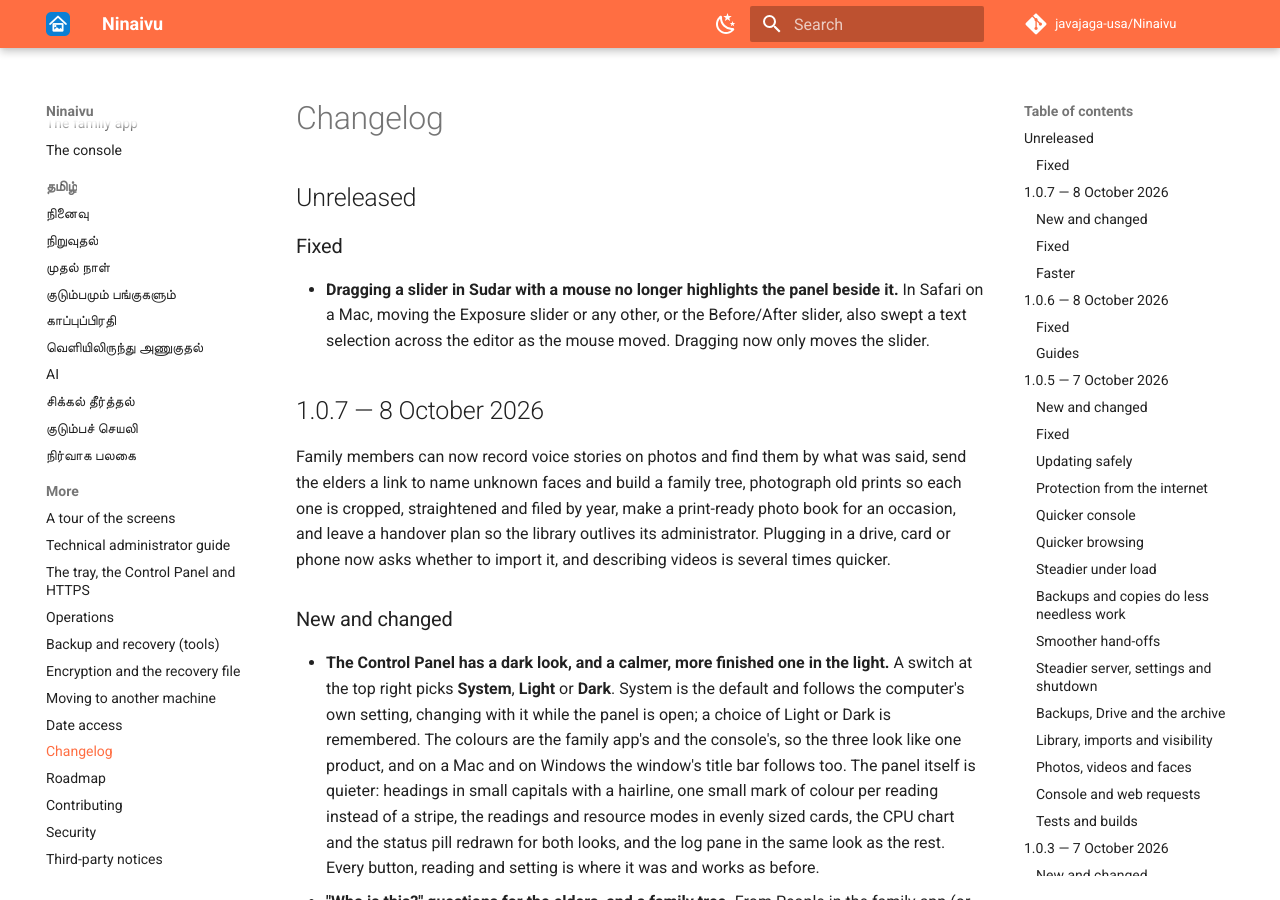
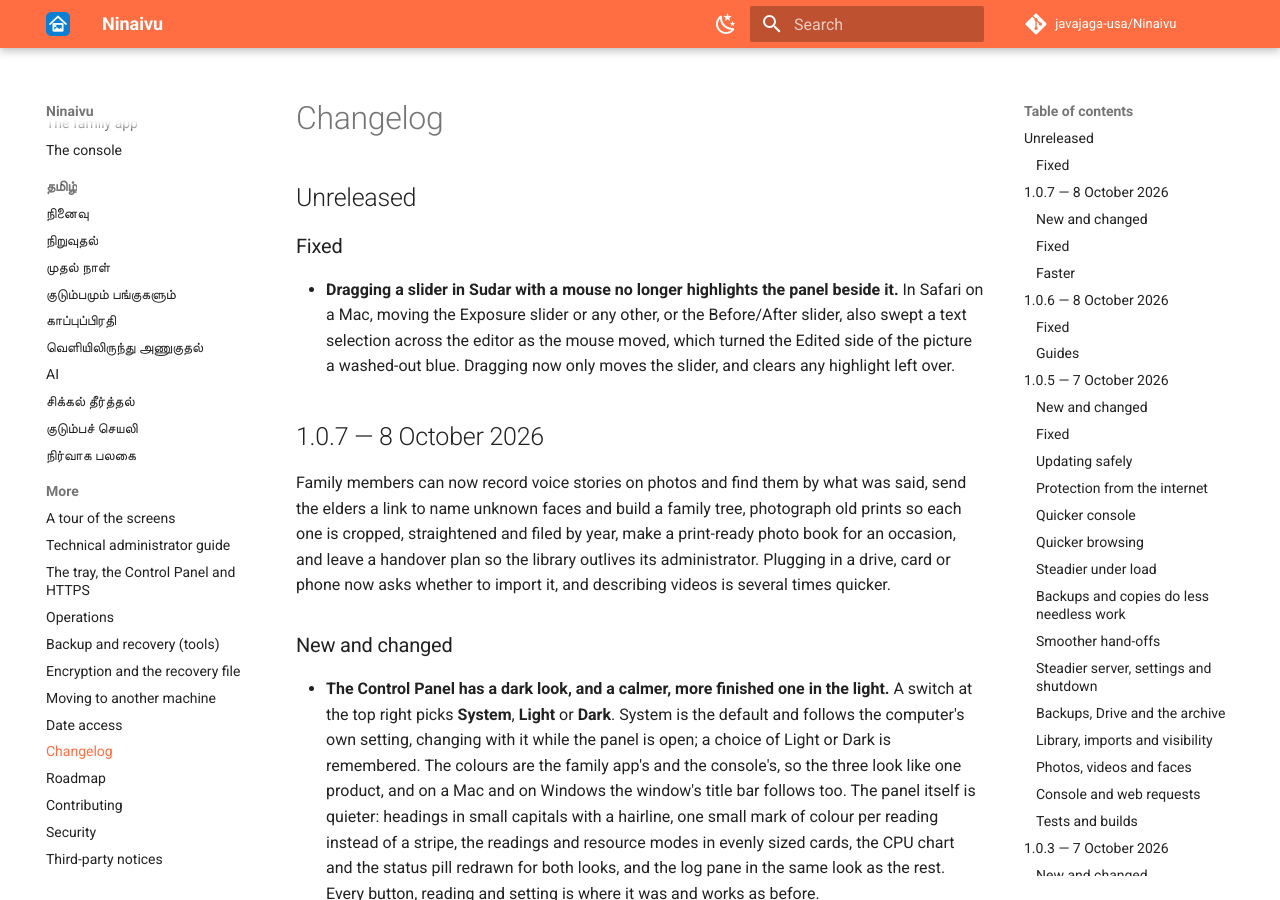
Before and after one commit to javajaga-usa/Ninaivu, an MkDocs documentation site: the page built from docs/CHANGELOG.md, in a window 1280 px wide and 900 px high. Built offline with MkDocs 1.6.1 and Material for MkDocs 9.7.7, drawn with Linux system fonts in a browser that asks for light colours; comment, search, counter and statistics services are not loaded.

Commit message:
Sudar: pressing a slider also clears a highlight left over the picture
Co-Authored-By: Claude Opus 5.5 (1M context) <noreply@anthropic.com>
Claude-Session: https://claude.ai/code/session_01TW8Jmk9BLjSb9psVxosmDW

```diff
--- a/docs/CHANGELOG.md
+++ b/docs/CHANGELOG.md
@@ -4,7 +4,7 @@
 
 ### Fixed
 
-- **Dragging a slider in Sudar with a mouse no longer highlights the panel beside it.** In Safari on a Mac, moving the Exposure slider or any other, or the Before/After slider, also swept a text selection across the editor as the mouse moved. Dragging now only moves the slider.
+- **Dragging a slider in Sudar with a mouse no longer highlights the panel beside it.** In Safari on a Mac, moving the Exposure slider or any other, or the Before/After slider, also swept a text selection across the editor as the mouse moved, which turned the Edited side of the picture a washed-out blue. Dragging now only moves the slider, and clears any highlight left over.
 
 ## 1.0.7 — 8 October 2026
 
```
Also changed, not shown: ninaivu/static/js/ai-playground/components/playground.js (+9 -4 lines), 1 other file.
